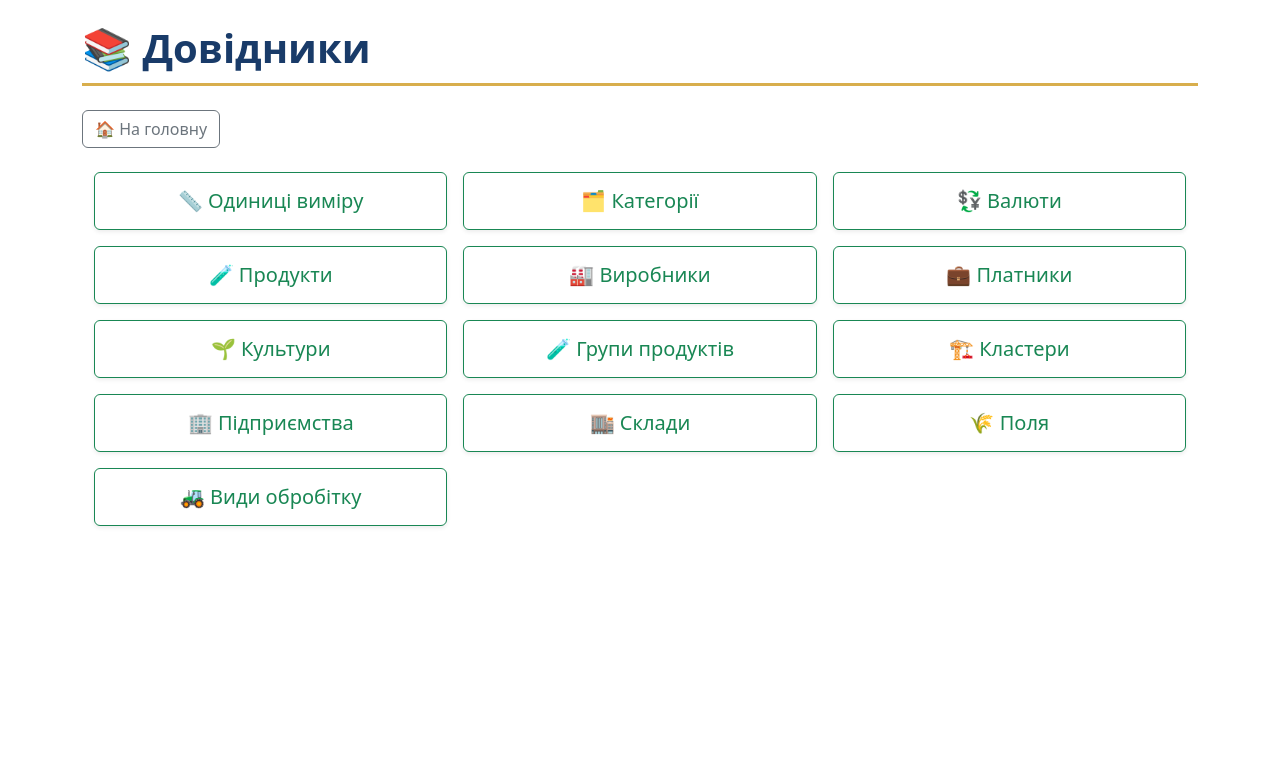
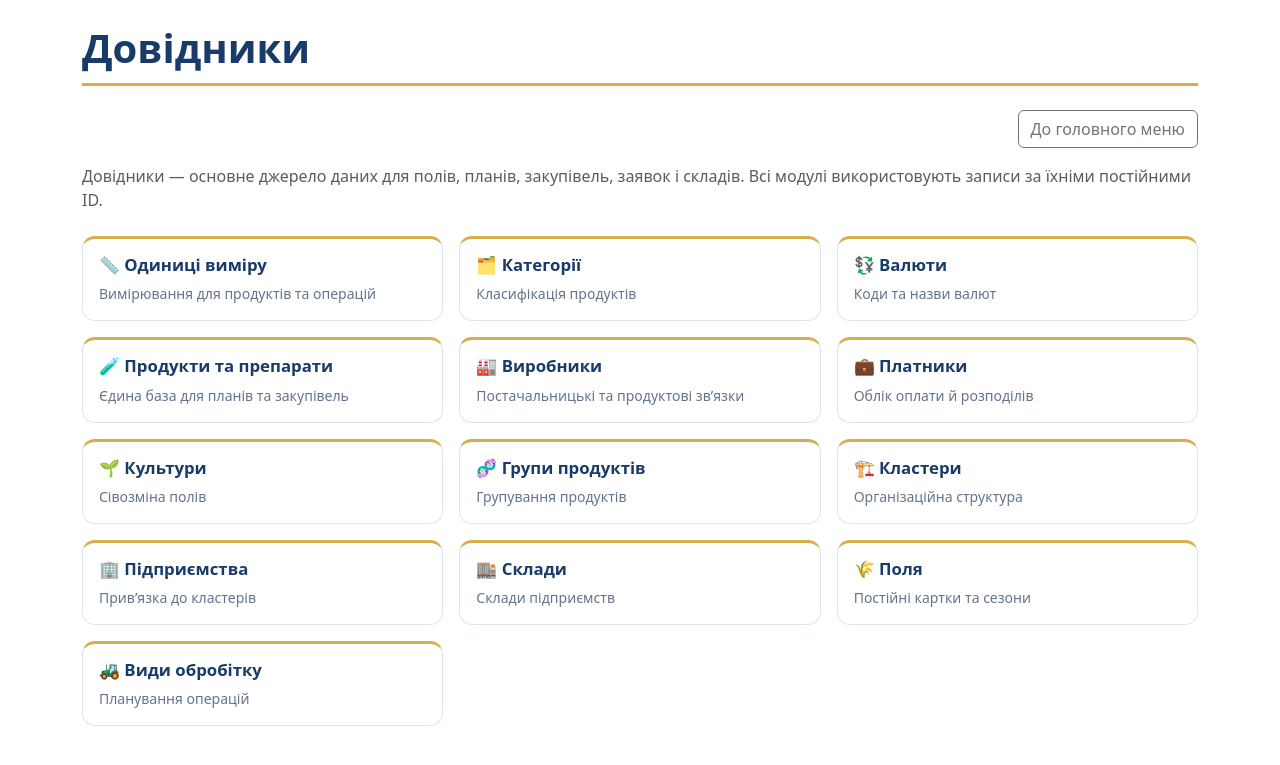
Before and after one commit to maksymvasylyna/agro_erp, a Flask app: page /reference in a window 1280 px wide. Shown: the top 765 px of the page. Run offline with Flask 3, Linux system fonts and the light colour scheme; some libraries are stand-ins or nearby versions.

Commit message:
ui(reference): unify directory homepage and harden currency filtering

```diff
--- a/modules/reference/currencies/routes.py
+++ b/modules/reference/currencies/routes.py
@@ -1,6 +1,6 @@
 """Currency reference: stable uppercase codes used by purchasing."""
 from flask import Blueprint, flash, redirect, render_template, request, url_for
-from sqlalchemy import func
+from sqlalchemy import func, or_
 from sqlalchemy.exc import IntegrityError
 from extensions import db
 from modules.reference.shared_crud import linked_record_counts
@@ -22,7 +22,7 @@ def index():
     search = (request.args.get("q") or "").strip()
     query = Currency.query
     if search:
-        query = query.filter(db.or_(
+        query = query.filter(or_(
             Currency.code.ilike(f"%{search}%"),
             Currency.name.ilike(f"%{search}%"),
         ))
--- a/modules/reference/templates/reference/index.html
+++ b/modules/reference/templates/reference/index.html
@@ -1,148 +1,146 @@
 {% extends 'base.html' %}
-
-{% block title %}Довідники{% endblock %}
-
-{% block header %}📚 Довідники{% endblock %}
-
+{% block title %}Довідники AgroERP{% endblock %}
+{% block header %}Довідники{% endblock %}
 {% block content %}
-<div class="d-flex justify-content-between mb-3">
-  <a href="{{ url_for('index') }}" class="btn btn-outline-secondary">🏠 На головну</a>
-</div>
-
-<div class="container mt-4">
+<section class="erp-reference-page">
+  <div class="d-flex justify-content-end mb-3">
+    <a class="btn btn-outline-secondary erp-nav-button" href="{{ url_for('index') }}">До головного меню</a>
+  </div>
+  <p class="text-muted mb-4">
+    Довідники — основне джерело даних для полів, планів, закупівель, заявок і складів.
+    Всі модулі використовують записи за їхніми постійними ID.
+  </p>
   <div class="row g-3">
-    <div class="col-md-4">
-      <a href="{{ url_for('units.index') }}" class="text-decoration-none">
-        <div class="card shadow-sm rounded-2 border-success">
-          <div class="card-body text-center">
-            <h5 class="card-title text-success mb-0">📏 Одиниці виміру</h5>
+    <div class="col-md-6 col-xl-4">
+      <a class="erp-directory-link" href="{{ url_for('units.index') }}">
+        <div class="card erp-directory-card">
+          <div class="card-body">
+            <h2 class="card-title h5 mb-2">📏 Одиниці виміру</h2>
+            <p class="card-text mb-0">Вимірювання для продуктів та операцій</p>
           </div>
         </div>
       </a>
     </div>
-
-    <div class="col-md-4">
-      <a href="{{ url_for('categories.index') }}" class="text-decoration-none">
-        <div class="card shadow-sm rounded-2 border-success">
-          <div class="card-body text-center">
-            <h5 class="card-title text-success mb-0">🗂️ Категорії</h5>
+    <div class="col-md-6 col-xl-4">
+      <a class="erp-directory-link" href="{{ url_for('categories.index') }}">
+        <div class="card erp-directory-card">
+          <div class="card-body">
+            <h2 class="card-title h5 mb-2">🗂️ Категорії</h2>
+            <p class="card-text mb-0">Класифікація продуктів</p>
           </div>
         </div>
       </a>
     </div>
-
-    <div class="col-md-4">
-      <a href="{{ url_for('currencies.index') }}" class="text-decoration-none">
-        <div class="card shadow-sm rounded-2 border-success">
-          <div class="card-body text-center">
-            <h5 class="card-title text-success mb-0">💱 Валюти</h5>
+    <div class="col-md-6 col-xl-4">
+      <a class="erp-directory-link" href="{{ url_for('currencies.index') }}">
+        <div class="card erp-directory-card">
+          <div class="card-body">
+            <h2 class="card-title h5 mb-2">💱 Валюти</h2>
+            <p class="card-text mb-0">Коди та назви валют</p>
           </div>
         </div>
       </a>
     </div>
-
-    <div class="col-md-4">
-      <a href="{{ url_for('products.index') }}" class="text-decoration-none">
-        <div class="card shadow-sm rounded-2 border-success">
-          <div class="card-body text-center">
-            <h5 class="card-title text-success mb-0">🧪 Продукти</h5>
+    <div class="col-md-6 col-xl-4">
+      <a class="erp-directory-link" href="{{ url_for('products.index') }}">
+        <div class="card erp-directory-card">
+          <div class="card-body">
+            <h2 class="card-title h5 mb-2">🧪 Продукти та препарати</h2>
+            <p class="card-text mb-0">Єдина база для планів та закупівель</p>
           </div>
         </div>
       </a>
     </div>
-
-    <div class="col-md-4">
-      <a href="{{ url_for('manufacturers.index') }}" class="text-decoration-none">
-        <div class="card shadow-sm rounded-2 border-success">
-          <div class="card-body text-center">
-            <h5 class="card-title text-success mb-0">🏭 Виробники</h5>
+    <div class="col-md-6 col-xl-4">
+      <a class="erp-directory-link" href="{{ url_for('manufacturers.index') }}">
+        <div class="card erp-directory-card">
+          <div class="card-body">
+            <h2 class="card-title h5 mb-2">🏭 Виробники</h2>
+            <p class="card-text mb-0">Постачальницькі та продуктові зв’язки</p>
           </div>
         </div>
       </a>
     </div>
-
-    <div class="col-md-4">
-      <a href="{{ url_for('payers.index') }}" class="text-decoration-none">
-        <div class="card shadow-sm rounded-2 border-success">
-          <div class="card-body text-center">
-            <h5 class="card-title text-success mb-0">💼 Платники</h5>
+    <div class="col-md-6 col-xl-4">
+      <a class="erp-directory-link" href="{{ url_for('payers.index') }}">
+        <div class="card erp-directory-card">
+          <div class="card-body">
+            <h2 class="card-title h5 mb-2">💼 Платники</h2>
+            <p class="card-text mb-0">Облік оплати й розподілів</p>
           </div>
         </div>
       </a>
     </div>
-
-    <div class="col-md-4">
-      <a href="{{ url_for('cultures.index') }}" class="text-decoration-none">
-        <div class="card shadow-sm rounded-2 border-success">
-          <div class="card-body text-center">
-            <h5 class="card-title text-success mb-0">🌱 Культури</h5>
+    <div class="col-md-6 col-xl-4">
+      <a class="erp-directory-link" href="{{ url_for('cultures.index') }}">
+        <div class="card erp-directory-card">
+          <div class="card-body">
+            <h2 class="card-title h5 mb-2">🌱 Культури</h2>
+            <p class="card-text mb-0">Сівозміна полів</p>
           </div>
         </div>
       </a>
     </div>
-
-    <div class="col-md-4">
-      <a href="{{ url_for('groups.index') }}" class="text-decoration-none">
-        <div class="card shadow-sm rounded-2 border-success">
-          <div class="card-body text-center">
-            <h5 class="card-title text-success mb-0">🧪 Групи продуктів</h5>
+    <div class="col-md-6 col-xl-4">
+      <a class="erp-directory-link" href="{{ url_for('groups.index') }}">
+        <div class="card erp-directory-card">
+          <div class="card-body">
+            <h2 class="card-title h5 mb-2">🧬 Групи продуктів</h2>
+            <p class="card-text mb-0">Групування продуктів</p>
           </div>
         </div>
       </a>
     </div>
-
-    <div class="col-md-4">
-      <a href="{{ url_for('clusters.index') }}" class="text-decoration-none">
-        <div class="card shadow-sm rounded-2 border-success">
-          <div class="card-body text-center">
-            <h5 class="card-title text-success mb-0">🏗️ Кластери</h5>
+    <div class="col-md-6 col-xl-4">
+      <a class="erp-directory-link" href="{{ url_for('clusters.index') }}">
+        <div class="card erp-directory-card">
+          <div class="card-body">
+            <h2 class="card-title h5 mb-2">🏗️ Кластери</h2>
+            <p class="card-text mb-0">Організаційна структура</p>
           </div>
         </div>
       </a>
     </div>
-
-    <div class="col-md-4">
-      <a href="{{ url_for('companies.index') }}" class="text-decoration-none">
-        <div class="card shadow-sm rounded-2 border-success">
-          <div class="card-body text-center">
-            <h5 class="card-title text-success mb-0">🏢 Підприємства</h5>
+    <div class="col-md-6 col-xl-4">
+      <a class="erp-directory-link" href="{{ url_for('companies.index') }}">
+        <div class="card erp-directory-card">
+          <div class="card-body">
+            <h2 class="card-title h5 mb-2">🏢 Підприємства</h2>
+            <p class="card-text mb-0">Прив’язка до кластерів</p>
           </div>
         </div>
       </a>
     </div>
-
-    <!-- 🏬 НОВЕ: Склади -->
-    <div class="col-md-4">
-      <a href="{{ url_for('warehouses.index') }}" class="text-decoration-none">
-        <div class="card shadow-sm rounded-2 border-success">
-          <div class="card-body text-center">
-            <h5 class="card-title text-success mb-0">🏬 Склади</h5>
+    <div class="col-md-6 col-xl-4">
+      <a class="erp-directory-link" href="{{ url_for('warehouses.index') }}">
+        <div class="card erp-directory-card">
+          <div class="card-body">
+            <h2 class="card-title h5 mb-2">🏬 Склади</h2>
+            <p class="card-text mb-0">Склади підприємств</p>
           </div>
         </div>
       </a>
     </div>
-    <!-- /Склади -->
-
-    <div class="col-md-4">
-      <a href="{{ url_for('fields.index') }}" class="text-decoration-none">
-        <div class="card shadow-sm rounded-2 border-success">
-          <div class="card-body text-center">
-            <h5 class="card-title text-success mb-0">🌾 Поля</h5>
+    <div class="col-md-6 col-xl-4">
+      <a class="erp-directory-link" href="{{ url_for('fields.index') }}">
+        <div class="card erp-directory-card">
+          <div class="card-body">
+            <h2 class="card-title h5 mb-2">🌾 Поля</h2>
+            <p class="card-text mb-0">Постійні картки та сезони</p>
           </div>
         </div>
       </a>
     </div>
-
-    <div class="col-md-4">
-      <a href="{{ url_for('treatment_types.index') }}" class="text-decoration-none">
-        <div class="card shadow-sm rounded-2 border-success">
-          <div class="card-body text-center">
-            <h5 class="card-title text-success mb-0">🚜 Види обробітку</h5>
+    <div class="col-md-6 col-xl-4">
+      <a class="erp-directory-link" href="{{ url_for('treatment_types.index') }}">
+        <div class="card erp-directory-card">
+          <div class="card-body">
+            <h2 class="card-title h5 mb-2">🚜 Види обробітку</h2>
+            <p class="card-text mb-0">Планування операцій</p>
           </div>
         </div>
       </a>
     </div>
-
   </div>
-</div>
+</section>
 {% endblock %}
--- a/static/css/agro.css
+++ b/static/css/agro.css
@@ -82,3 +82,21 @@
 @media (max-width: 575.98px) {
   .erp-page-nav .erp-nav-button { min-width: 0; font-size: .875rem; }
 }
+
+/* Unified blue-and-gold reference dashboard. */
+.erp-directory-link { text-decoration: none; color: inherit; display: block; height: 100%; }
+.erp-directory-card {
+  border: 1px solid var(--erp-border);
+  border-radius: .8rem;
+  border-top: 3px solid var(--erp-gold);
+  background: #fff;
+  height: 100%;
+  transition: border-color .12s ease, box-shadow .12s ease;
+}
+.erp-directory-link:hover .erp-directory-card,
+.erp-directory-link:focus-visible .erp-directory-card {
+  border-color: var(--erp-blue);
+  box-shadow: 0 .35rem 1rem rgba(25,59,105,.13);
+}
+.erp-directory-card .card-title { color: var(--erp-navy); font-weight: 650; font-size: 1.05rem; }
+.erp-directory-card .card-text { color: #63758a; font-size: .875rem; }
```
